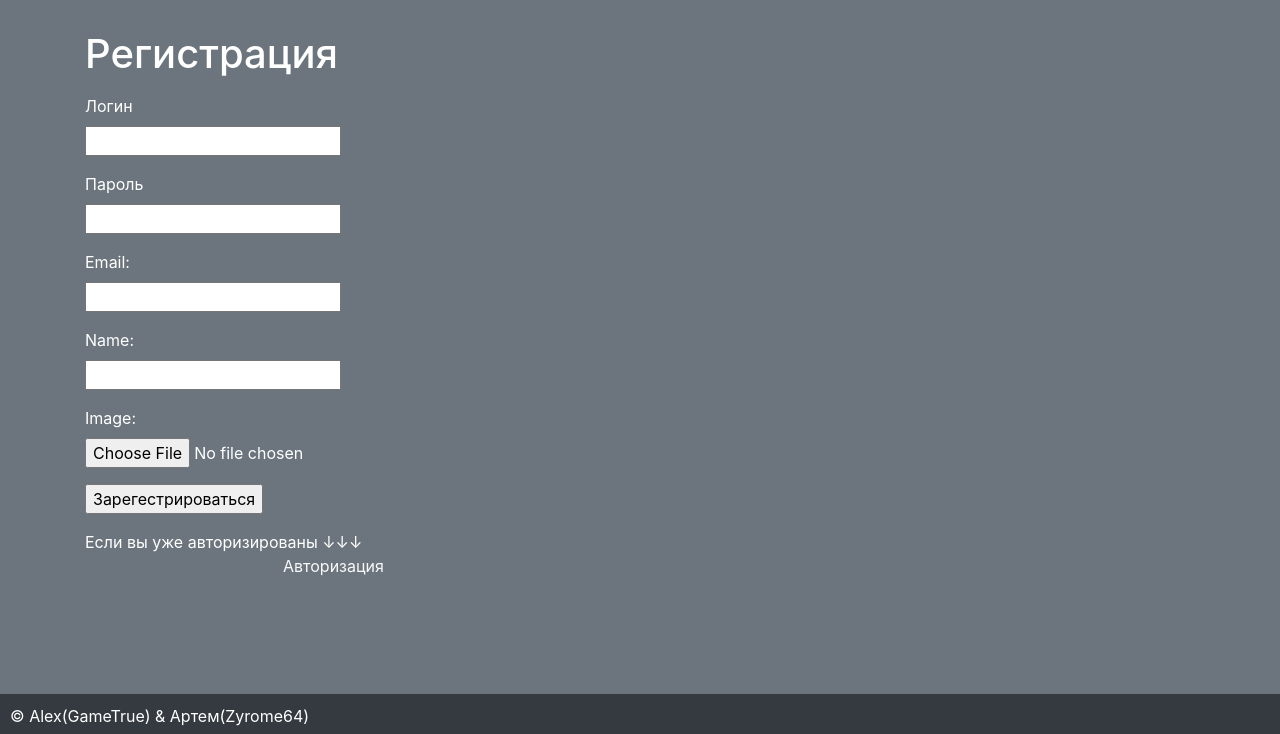
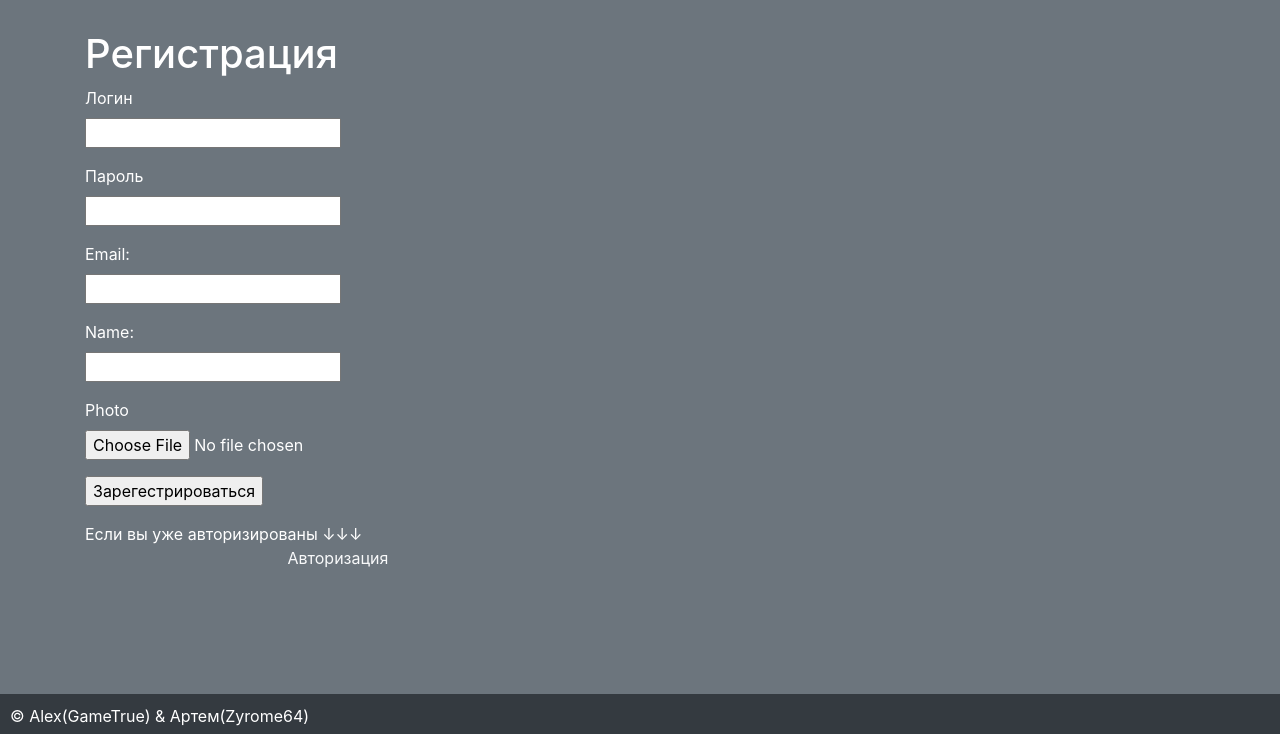
Before and after one commit to Zyrome64/webproj, a Flask app: page /register in a window 1280 px wide. Shown: the part 66-800 px from the top of the page. Run offline with Flask 2, Linux system fonts and the light colour scheme; some libraries are stand-ins or nearby versions.

Commit message:
bug on line 252 with saving photo closed but not fixed

```diff
--- a/registerform.py
+++ b/registerform.py
@@ -9,17 +9,16 @@ from flask_wtf.file import FileField, FileAllowed, FileRequired
 SECRET_KEY = 'secret'
 
 RECAPTCHA_PUBLIC_KEY = '6LeYIbsSAAAAACRPIllxA7wvXjIE411PfdB2gt2J'
+RECAPTCHA_PRIVATE_KEY = '6LeYIbsSAAAAAJezaIq3Ft_hSTo0YtyeFG-JgRtu'
 
-RECAPTCHA_PRIVATE_KEY = '6LeYIbsSAAAAAJezaIq3Ft_hSTo0YtyeFG-JgRtu'
+
 
 class RegisterForm(FlaskForm):
     username = StringField('Логин', validators=[DataRequired()])
     password = PasswordField('Пароль', validators=[DataRequired()])
     email = StringField('Email:', validators=[Email()])
     name = StringField('Name:', validators=[DataRequired()])
-    photo = FileField('Image:', validators=[
-        FileRequired(),
-        FileAllowed(['jpg', 'png'], 'Images only!')
-    ])
+    photo = FileField(validators=[FileRequired()])
+
     recaptcha = RecaptchaField()
     submit = SubmitField('Зарегестрироваться')
--- a/server.py
+++ b/server.py
@@ -249,8 +249,7 @@ def register():
             session['user_id'] = exists[1]
             os.mkdir(os.path.dirname(os.path.abspath(__file__)) + '\\static\\' + user_name)
             os.mkdir(os.path.dirname(os.path.abspath(__file__)) + '\\static\\' + user_name + '\\files')
-            photo.save(os.path.dirname(os.path.abspath(__file__)) + '\\static\\' + session['username'] + '\\files\\' +
-                   request.form['foldername'] + '\\' + "avatar.png")
+            # photo.save(os.path.dirname(os.path.abspath(__file__)) + '\\static\\' + session['username'] + "\\avatar.png")
             #      os.mkdir('static/' + user_name)
             return redirect("/drive")
 
--- a/templates/base.html
+++ b/templates/base.html
@@ -28,7 +28,7 @@
       <nav class="navbar fixed-top navbar-light bg-dark">
 
             <span class="navbar-text"></span>
-            <span ><a href="127.0.0.1:8080/drive"><img src="static/img/LogoDarkUndStilished.png" width="130" height="50" alt="ERROR"></a></span>
+            <span ><a href="#"><img src="static/img/LogoDarkUndStilished.png" width="130" height="50" alt="ERROR"></a></span>
       </nav>
     </header>
     <!-- Begin page content -->
--- a/templates/register.html
+++ b/templates/register.html
@@ -6,7 +6,7 @@
 
 {% if error != "" %}
         <div class="alert alert-danger" role="alert">{{error}}</div> {% endif %}
-<p action="" method="post" novalidate>
+<form action="" method="post" novalidate>
     {{ form.hidden_tag() }}
     <p>
         <span class="text-white">{{ form.username.label }}</span><br>
@@ -57,6 +57,7 @@
       <p>{{ form.submit() }}</p>
       <span class="text-white">Если вы уже авторизированы ↓↓↓</span>
       </br>
-          <span class="text-white">                                            </span><a class="text-light" href="/login">Авторизация</a>
+      <span class="text-white">                                            </span>
+      <a class="text-light" href="/login">Авторизация</a>
 </form>
 {% endblock %}
```
Also changed, not shown: users.db, 1 other file. Lines whose indentation alone changed are shown as unchanged.
